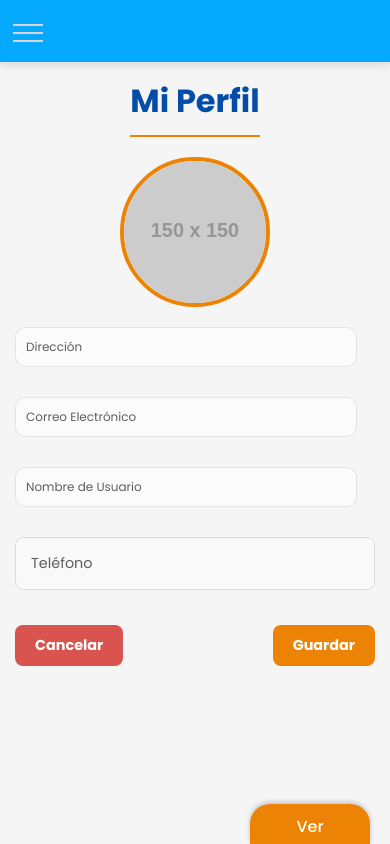
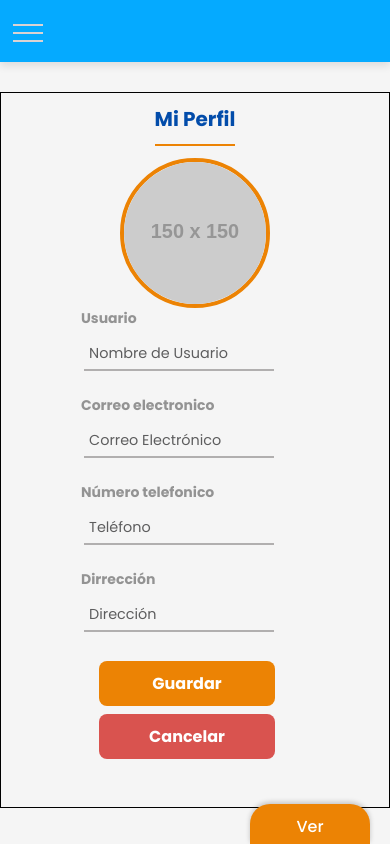
Before and after one commit to ange25-ca/BIG-CART, a React (Vite) app: page /account in a window 390 px wide. Built offline with nearby package versions, Linux system fonts and the light colour scheme.

Commit message:
Modificaciones de diseño y diseño de errores y exitos

```diff
--- a/src/components/Auth/assets/UserProfile.css
+++ b/src/components/Auth/assets/UserProfile.css
@@ -1,13 +1,12 @@
 /* Contenedor principal */
 .user-profile {
     display: flex;
-    flex-direction: column;
-    align-items: center;
-    padding: 20px;
+    padding: 35px;
     font-family: 'Noto Sans', sans-serif;
     color: #333;
-    max-width: 500px;
-    margin: 0 auto;
+    /*border: solid #024CAA;*/
+    width: 100%;
+    margin: 50px auto;
     animation: fadeIn 0.6s ease-out;
   }
 
@@ -15,18 +14,38 @@
   .user-profile h2 {
     font-size: 2rem;
     color: #024CAA;
-    margin-bottom: 20px;
-    text-align: center;
+    margin-bottom:-20px;
+    text-align: right;
     border-bottom: 2px solid #EC8304;
     padding-bottom: 10px;
+    margin-top: -0.3rem;
+  }
+
+  .user-profile h4 {
+    font-size: 13px;
+    text-align: left;
+    color: rgba(64, 64, 64, 0.542);
+    margin: 0px;
+    align-self: flex-start;
+  }
+
+  .image-container{
+    display: flex;
+    flex-direction: column;
+    text-align: right;
+    align-items: center;
+    padding-left: 20rem ;
+    width: 40%;
+
   }
 
   /* Imagen de perfil */
   .profile-image-container {
     position: relative;
-    margin-bottom: 20px;
-    width: 150px;
-    height: 150px;
+    margin-bottom: 10px;
+    margin:0px 20rem;
+    width: 270px;
+    height: 270px;
   }
 
   .profile-image {
@@ -34,6 +53,7 @@
     height: 100%;
     border-radius: 50%;
     object-fit: cover;
+    margin-top: 2rem;
     border: 4px solid #EC8304;
     cursor: pointer;
     transition: transform 0.3s ease;
@@ -45,21 +65,25 @@
 
   /* Input */
   .user-info-form {
-    width: 100%;
+    width: 50%;
     display: flex;
     flex-direction: column;
-    gap: 15px;
+    text-align: left;
+    margin-left: 4rem;
+    gap: 9px;
+
   }
 
-  .user-input {
-    width: 100%;
-    padding: 15px;
-    font-size: 1rem;
-    border-radius: 8px;
-    color: black;
-    border: 1px solid #dcdcdc;
-    background-color: #f9f9f9;
-    transition: box-shadow 0.3s ease, border 0.3s ease;
+  #user-profile-info {
+    width: 65%;
+    border: none;
+    border-bottom: 2px solid #716e6e83;
+    border-radius: 0;
+    background-color: transparent;
+    color: rgb(7, 7, 7);
+    padding: 5px;
+    font-size: 0.9rem;
+    transition: border-color 0.3s ease;
   }
 
   .user-input:focus {
@@ -70,14 +94,15 @@
 
   /* Botones */
   .buttons-container {
+    width: 250px;
     display: flex;
     justify-content: space-between;
-    margin-top: 20px;
+    margin-top: 5px;
   }
 
   .cancel-button,
   .save-button {
-    padding: 12px 24px;
+    padding: 12px 20px;
     font-size: 1rem;
     font-weight: bold;
     border-radius: 8px;
@@ -115,19 +140,188 @@
     }
   }
 
-  /* Responsive */
-  @media (max-width: 768px) {
+  /* Media Queries */
+@media (max-width: 12000px) {
   .user-profile {
-      padding: 15px;
+    padding: 25px;
+    margin: 30px auto;
   }
 
-    .user-input {
-      font-size: 0.9rem;
+  .image-container {
+    padding-left: 5rem;
+    width: 60%;
+  }
+
+  .profile-image-container {
+    width: 220px;
+    height: 220px;
+    margin: 0 5rem;
+  }
+
+  .user-info-form {
+    width: 70%;
+    margin-left: -5rem;
+  }
+
+  .buttons-container {
+    width: 260px;
+    margin-left: 5rem;
+    text-align: center;
+  }
+}
+/* Media Query para pantallas medianas (entre 768px y 1199px) */
+@media (min-width: 768px) and (max-width: 1099px) {
+  .user-profile {
+    /*display: flex;
+    flex-direction: column; /* Mantener disposición en fila
+    padding: 25px;
+    margin: 30px auto;
+    border: solid black;
+    text-align: center;*/
+    flex-direction: column;
+    padding: 15px;
+    margin: 0px;
+    border: solid black;
+  }
+
+  .user-profile h2 {
+    font-size: 1.8rem;
+    text-align: left;
+  }
+
+  .user-profile h4 {
+    font-size: 14px;
+    margin-left: 12em;
+    /*text-align: left;*/
+  }
+
+  .image-container {
+    padding-left: 0rem;
+    width: 100%;
+  }
+
+  .profile-image-container {
+    width: 230px;
+    height: 230px;
+    margin: 0 10rem;
+  }
+
+  .user-info-form {
+    width: 100%;
+    margin: 0;
+    margin-top: 2.5rem;
+    text-align: center;
+    align-items: center;
+  }
+
+  .buttons-container {
+    width: 250px;
+    display: flex;
+    margin-left: -0.01rem;
+    justify-content: space-between;
+    margin-top: 10px;
   }
 
   .cancel-button,
   .save-button {
-      padding: 10px 20px;
-      font-size: 0.9rem;
+    width: 45%;
+    padding: 12px 20px;
+    font-size: 1rem;
+    font-weight: bold;
+    border-radius: 8px;
+    cursor: pointer;
+    transition: background-color 0.3s;
+    border: none;
+    color: white;
+  }
+
+  .cancel-button {
+    background-color: #D9534F;
+  }
+
+  .cancel-button:hover {
+    background-color: #c12e2a;
+  }
+
+  .save-button {
+    background-color: #EC8304;
+  }
+
+  .save-button:hover {
+    background-color: #d96f03;
   }
 }
+
+/* Pantallas pequeñas (menos de 768px) */
+@media (max-width: 767px) {
+  .user-profile {
+    display: flex;
+    flex-direction: column;
+    align-items: center;
+    justify-content: center;
+    padding: 16px;
+    border: solid 1px black;
+    box-sizing: border-box;
+  }
+
+  .user-profile h2 {
+    font-size: 1.25rem;
+    text-align: center;
+  }
+
+  .user-profile h4 {
+    font-size: 0.875rem;
+    text-align: center;
+  }
+
+  .image-container {
+    width: 100%;
+    display: flex;
+    justify-content: center;
+    padding: 0;
+  }
+
+  .profile-image-container {
+    width: 150px;
+    height: 150px;
+    margin: 0 auto;
+  }
+
+  .user-info-form {
+    display: flex;
+    flex-direction: column;
+    align-items: center;
+    justify-content: center;
+    width: 100%;
+    max-width: 500px;
+    margin: 2rem 60rem;
+    padding-left: 4rem;
+    border-radius: 8px;
+    box-sizing: border-box;
+    background-color: transparent;
+  }
+
+  .user-info-form input {
+    width: 100%;
+    margin-bottom: 1rem;
+    font-size: 1rem;
+    border: 1px solid #ccc;
+    margin-left: -6rem;
+    border-radius: 4px;
+    box-sizing: border-box;
+  }
+
+  .buttons-container {
+    width: 60%;
+    margin-left: -5rem;
+    display: flex;
+    flex-direction: column;
+    gap: 8px;
+  }
+
+  .cancel-button, .save-button {
+    width: 100%;
+    padding: 10px;
+    font-size: 1rem;
+  }
+}
--- a/src/components/Auth/components/UserProfile.tsx
+++ b/src/components/Auth/components/UserProfile.tsx
@@ -3,6 +3,8 @@ import { useDispatch, useSelector } from 'react-redux';
 import { setUserId } from '../../../redux/userSlices';
 import axiosInstance from '../../../Api/axiosConfig';
 import '../assets/UserProfile.css';
+import Swal from 'sweetalert2';
+
 
 const baseURL = 'http://localhost:3000';
 
@@ -126,7 +128,12 @@ const UserProfile: React.FC = () => {
     // Verificar si se han hecho cambios
     const hasChanges = Array.from(formData.entries()).length > 0;
     if (!hasChanges) {
-      alert('No se han realizado cambios.');
+      Swal.fire({
+        icon: 'info',
+        title: 'Sin cambios',
+        text: 'No se han realizado cambios.',
+        confirmButtonText: 'Aceptar',
+      });
       return;
     }
 
@@ -162,18 +169,28 @@ const UserProfile: React.FC = () => {
 
       // Actualizar el estado local de la imagen
       setPerfilImage(imageUrl);
-
-      alert('Datos guardados correctamente.');
+      Swal.fire({
+        icon: 'success',
+        title: 'Éxito',
+        text: 'Datos guardados correctamente.',
+        confirmButtonText: 'Aceptar',
+      });
     } catch (error) {
       console.error('Error al guardar los datos:', error);
-      alert('Hubo un error al guardar los datos. Por favor, inténtalo nuevamente.');
+      Swal.fire({
+        icon: 'error',
+        title: 'Error',
+        text: 'Hubo un error al guardar los datos. Por favor, inténtalo nuevamente.',
+        confirmButtonText: 'Aceptar',
+      });
     }
   };
 
   return (
     <div className="user-profile">
+      <div className='image-container'>
       <h2>Mi Perfil</h2>
-      <div className="profile-image-container">
+        <div className="profile-image-container">
         <label htmlFor="perfilImage" className="profile-image-label">
           <img
             src={perfilImage || 'https://via.placeholder.com/150'}  // Se usa la imagen de perfil desde el estado
@@ -189,43 +206,47 @@ const UserProfile: React.FC = () => {
           style={{ display: 'none' }}
         />
       </div>
-
+      </div>
       <form className="user-info-form" onSubmit={handleSave}>
+        <h4>Usuario</h4>
+        <input
+          type="text"
+          name="username"
+          placeholder="Nombre de Usuario"
+          value={userData.username || ''}
+          onChange={handleInputChange}
+          id='user-profile-info'
+        />
+        <h4>Correo electronico</h4>
+        <input
+          type="email"
+          name="email"
+          placeholder="Correo Electrónico"
+          value={userData.email || ''}
+          onChange={handleInputChange}
+          id='user-profile-info'
+        />
+        <h4>Número telefonico</h4>
+        <input
+          type="text"
+          name="phonenumber"
+          placeholder="Teléfono"
+          value={userData.phonenumber || ''}
+          onChange={handleInputChange}
+          id='user-profile-info'
+        />
+        <h4>Dirrección</h4>
         <input
           type="text"
           name="address"
           placeholder="Dirección"
           value={userData.address || ''}
           onChange={handleInputChange}
-          className="user-input"
-        />
-        <input
-          type="email"
-          name="email"
-          placeholder="Correo Electrónico"
-          value={userData.email || ''}
-          onChange={handleInputChange}
-          className="user-input"
-        />
-        <input
-          type="text"
-          name="username"
-          placeholder="Nombre de Usuario"
-          value={userData.username || ''}
-          onChange={handleInputChange}
-          className="user-input"
-        />
-        <input
-          type="tel"
-          name="phonenumber"
-          placeholder="Teléfono"
-          value={userData.phonenumber || ''}
-          onChange={handleInputChange}
-          className="user-input"
+          id='user-profile-info'
         />
         <div className="buttons-container">
+          <button type="submit" className="save-button">Guardar</button>
           <button type="button" className="cancel-button" onClick={() => window.location.href = '/'}>Cancelar</button>
-          <button type="submit" className="save-button">Guardar</button>
         </div>
       </form>
     </div>
```
Lines whose indentation alone changed are shown as unchanged.
